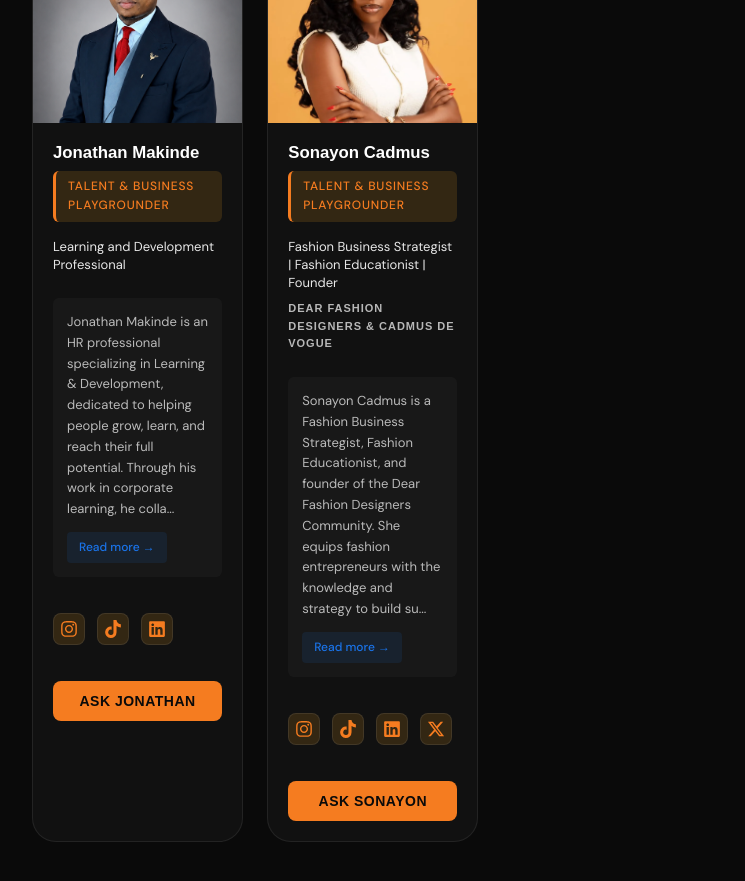
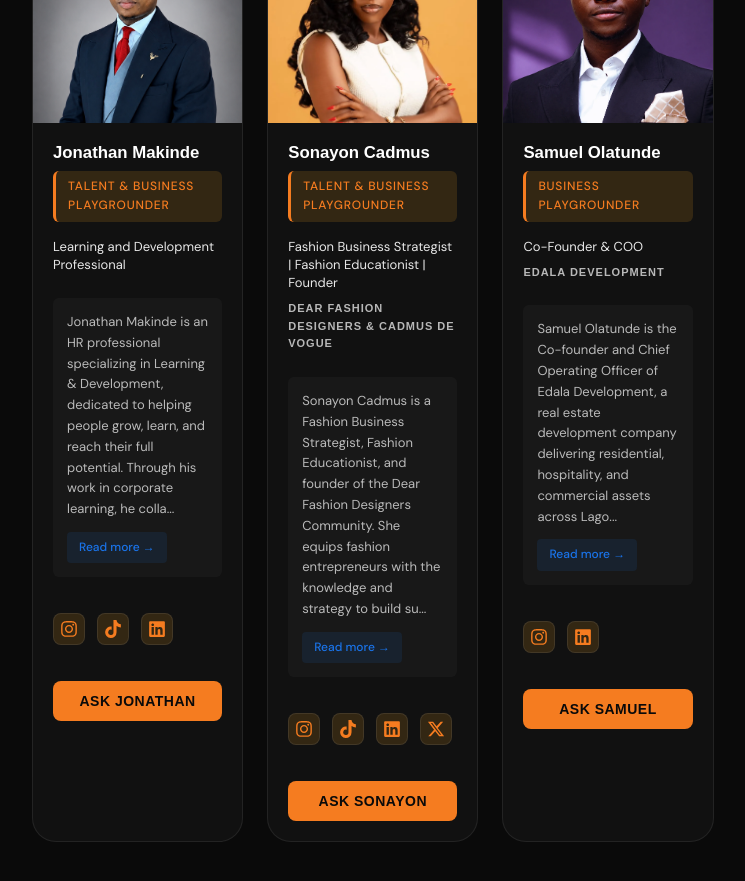
Before and after one commit to Zidepeoplenewaccount/connexa, a React (Vite) app: page / in a window 1280 px wide. Shown: the part 6640-7521 px from the top of the page, without its empty margins (32-777 px from the left). Built offline with nearby package versions, Linux system fonts and the light colour scheme; no server answers.

Commit message:
Plsygrounder Samuel details added

```diff
--- a/src/components/Playgrounders.jsx
+++ b/src/components/Playgrounders.jsx
@@ -8,6 +8,7 @@ import DavidOgooPhoto from '../assets/david_ogooluwa.webp';
 import OluwatomiPhoto from '../assets/oluwatomi_adeife.webp';
 import JonathanPhoto from '../assets/jonathan_makinde.png';
 import CadmusPhoto from '../assets/Cadmus.webp';
+import SamuelPhoto from '../assets/SamuelPhoto.webp';
 
 import { FaInstagram, FaLinkedin } from "react-icons/fa";
 import { FaTiktok, FaXTwitter } from "react-icons/fa6";
@@ -144,6 +145,38 @@ const playgrounders = [
       tiktok: 'https://www.tiktok.com/@sonayon_cadmus?_r=1&_t=ZS-97gufKeQj3s',
       linkedin: 'https://www.linkedin.com/in/sonayon-cadmus-b163b91a2?utm_source=share_via&utm_content=profile&utm_medium=member_ios',
       twitter: 'https://x.com/sonayoncadmus?s=21',
+    },
+  },
+
+  {
+    id: 8,
+    name: 'Samuel Olatunde',
+    connexerType: 'BUSINESS PLAYGROUNDER',
+    title: 'Co-Founder & COO',
+    company: 'Edala Development',
+    topic: null,
+    photo: SamuelPhoto,
+    featured: false,
+    photoClass: '',
+    askLabel: 'Ask Samuel',
+    bio: `Samuel Olatunde is the Co-founder and Chief Operating Officer of Edala Development, a
+      real estate development company delivering residential, hospitality, and commercial
+      assets across Lagos and Ibadan.
+
+      He leads the company’s operations across the full development lifecycle, overseeing project execution, capital deployment, sales strategy, and investor engagement. Under his
+      leadership, Edala has delivered multiple developments across Lekki, Ikeja, Surulere, and
+      Ibadan, creating investment-driven assets designed for long-term value creation.
+      Beyond his work in development, Samuel is committed to advancing entrepreneurship
+      and practical business leadership. He is the convener of 10X, a workshop platform that equips entrepreneurs with the frameworks and execution principles required to build and
+      scale sustainable ventures. Through multiple editions, the platform has reached hundreds
+      of entrepreneurs and provided direct support and funding to selected participants while
+      building a growing community of ambitious founders.
+      His work sits at the intersection of real estate development, capital, and entrepreneurial
+      leadership, with a focus on
+    `,
+    socials: {
+      instagram: 'https://www.instagram.com/gov_lee?igsh=cjB3YnRqcjZ4dmFp',
+      linkedin: 'https://www.linkedin.com/in/samuelolatunde?utm_source=share_via&utm_content=profile&utm_medium=member_ios',
     },
   },
 ];
```
Also changed, not shown: src/assets/SamuelPhoto.webp (added).
